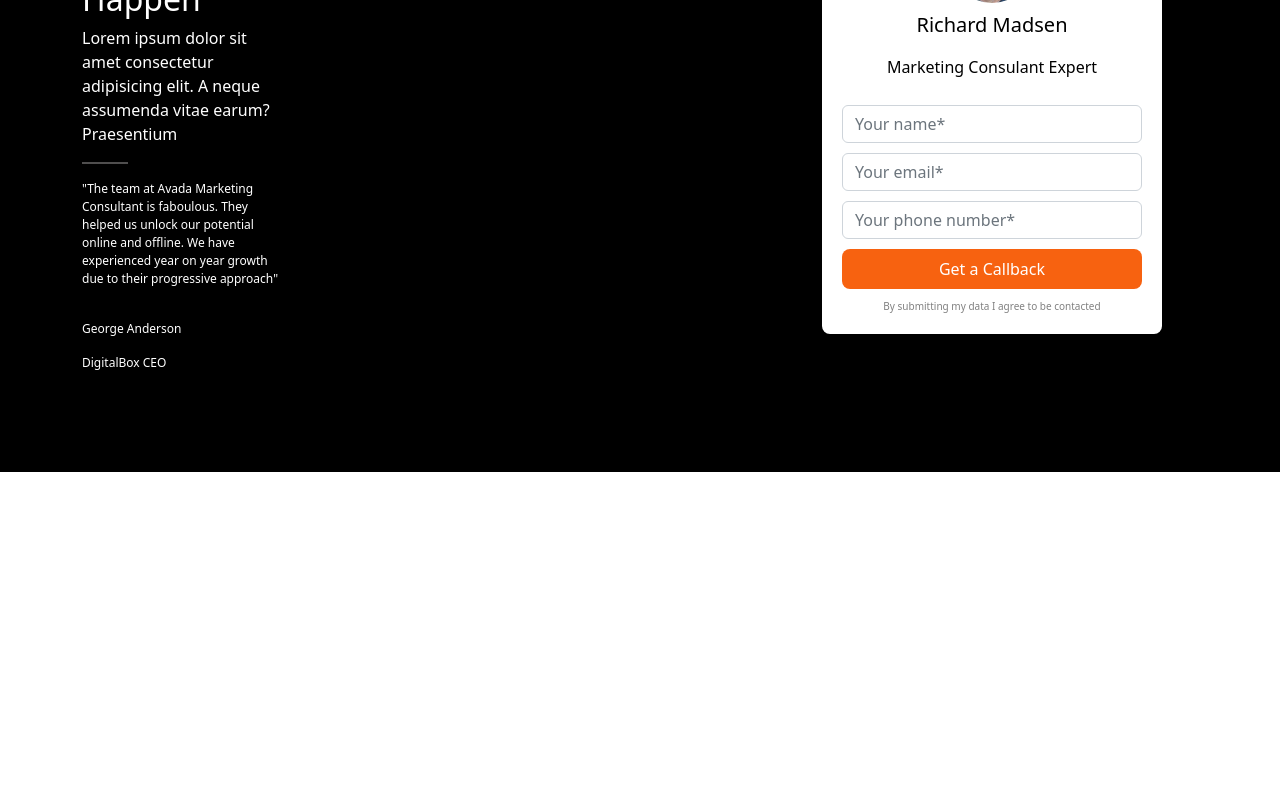
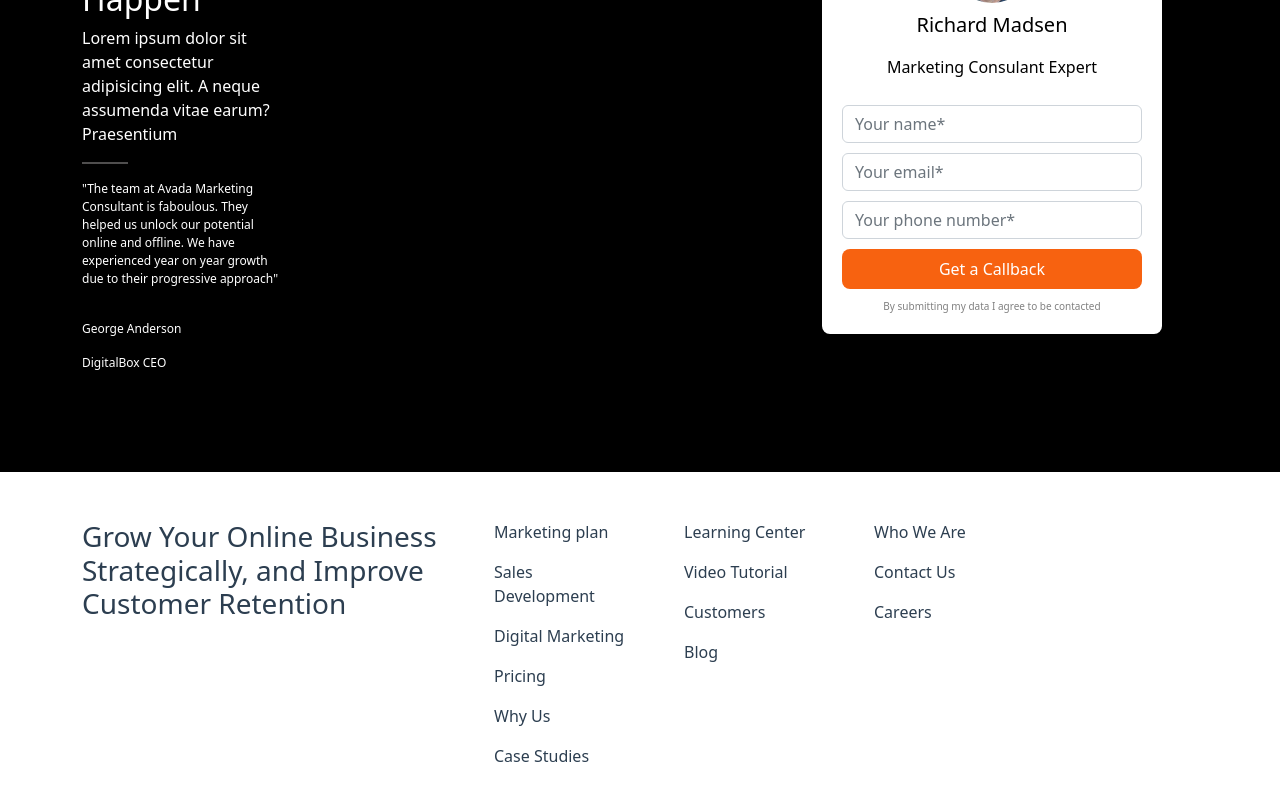
Before and after one commit to Trusimo/proj-html-vuejs, a Vue app: page / in a window 1280 px wide. Shown: the part 7437-8237 px from the top of the page. Before the commit the page ends 7909 px from the top, so only its background shows below. Built offline with nearby package versions, Linux system fonts and the light colour scheme.

Commit message:
adds footer and fontawesome

```diff
--- a/src/components/TheFooter.vue
+++ b/src/components/TheFooter.vue
@@ -1,14 +1,67 @@
 <template>
-    <div>
+    <div class="container py-5">
+        <div class="row">
+            <div class="col-4">
+                <h3>Grow Your Online Business Strategically, and Improve Customer Retention</h3>
+                <div class="flex">
 
+                </div>
+            </div>
+            <div class="col-2">
+                <ul v-for="(item, index) in services" :key="index">
+                    {{item}}
+                </ul>
+            </div>
+            <div class="col-2">
+                <ul v-for="(item, index) in resources" :key="index">
+                    {{item}}
+                </ul>
+            </div>
+            <div class="col-2">
+                <ul v-for="(item, index) in company" :key="index">
+                    {{item}}
+                </ul>
+            </div>
+            <div class="col-2">
+
+            </div>
+        </div>
     </div>
-
 
 </template>
 
 
 <script>
+export default {
+    name: 'TheFooter',
+    data() {
+        return {
+            services: [
+                "Marketing plan",
+                "Sales Development",
+                "Digital Marketing",
+                "Pricing",
+                "Why Us",
+                "Case Studies"
+            ],
+            resources: [
+                "Learning Center",
+                "Video Tutorial",
+                "Customers",
+                "Blog"
+            ],
+            company: [
+                "Who We Are",
+                "Contact Us",
+                "Careers"
+            ]
 
+        }
+    },
+    methods: {
+
+    }
+}
 
 
 
@@ -24,5 +77,4 @@
 
 <style>
 
-
 </style>
```
